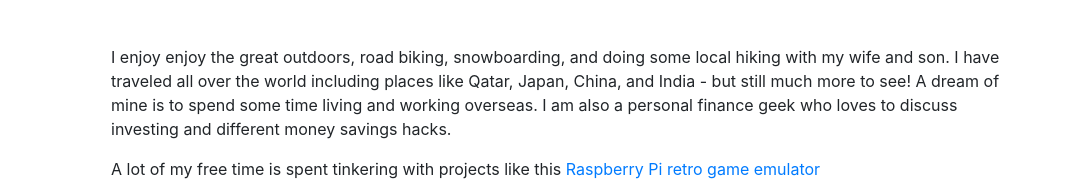
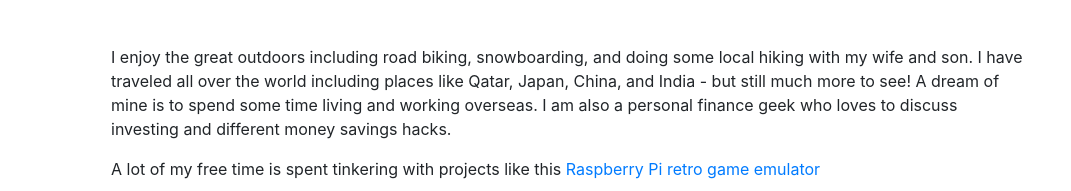
Before and after one commit to pdellagrotte/pdellagrotte.github.io, a website with bundled scripts: page index.html in a window 1280 px wide. Shown: the part 4951-5142 px from the top of the page, without its empty margins (209-1280 px from the left). Built offline with nearby package versions, Linux system fonts and the light colour scheme; a web font is replaced by a local one.

Commit message:
minor typo fix

```diff
--- a/index.html
+++ b/index.html
@@ -288,7 +288,7 @@
       <section class="resume-section p-3 p-lg-5 d-flex flex-column" id="interests">
         <div class="my-auto">
           <h2 class="mb-5">Interests</h2>
-          <p>I enjoy enjoy the great outdoors, road biking, snowboarding, and doing some local hiking with my wife and son. I have traveled all over the world including places like Qatar, Japan, China, and India - but still much more to see! A dream of mine is to spend some time living and working overseas. I am also a personal finance geek who loves to discuss investing and different money savings hacks.</p>
+          <p>I enjoy the great outdoors including road biking, snowboarding, and doing some local hiking with my wife and son. I have traveled all over the world including places like Qatar, Japan, China, and India - but still much more to see! A dream of mine is to spend some time living and working overseas. I am also a personal finance geek who loves to discuss investing and different money savings hacks.</p>
           <p class="mb-0">A lot of my free time is spent tinkering with projects like this <a href="https://retropie.org.uk/"> Raspberry Pi retro game emulator</a></p>
         </div>
       </section>
```
